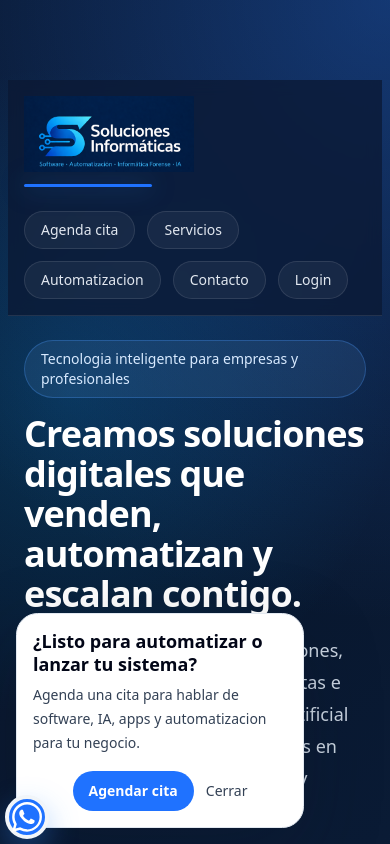
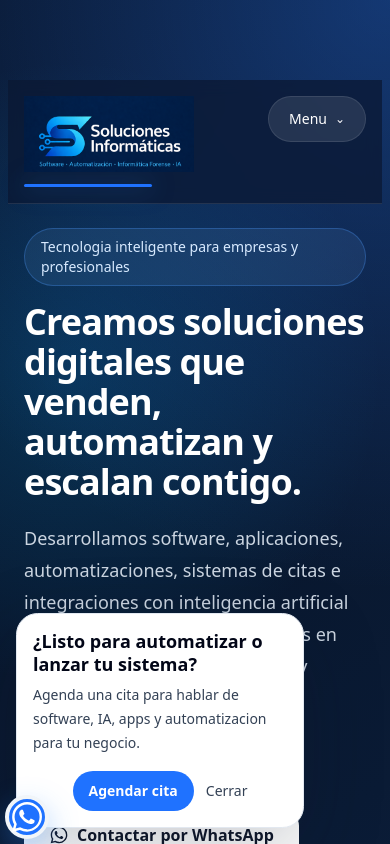
Before and after one commit to solucionesinformaticas169/soluciones-informaticas, a Next.js app: page / in a window 390 px wide. Shown: the top 844 px of the page. Built offline with nearby package versions, Linux system fonts and the light colour scheme.

Commit message:
Add collapsible mobile navigation

```diff
--- a/app/page.tsx
+++ b/app/page.tsx
@@ -19,7 +19,7 @@ export default function HomePage() {
       <section className="hero-shell">
         <div className="section pb-10 pt-6">
           <header className="-mx-4 mb-6 border-b border-white/10 bg-[#0b1833]/75 px-4 py-4 backdrop-blur sm:-mx-6 sm:px-6 lg:-mx-10 lg:px-10">
-            <div className="flex flex-wrap items-center justify-between gap-6">
+            <div className="flex items-start justify-between gap-6">
               <div className="flex flex-col gap-3">
                 <div className="group relative transition duration-500 hover:-translate-y-1 hover:scale-[1.03]">
                   <div className="pointer-events-none absolute inset-0 rounded-[1.25rem] bg-[radial-gradient(circle_at_center,_rgba(49,141,255,0.3),_transparent_68%)] opacity-0 blur-xl transition duration-500 group-hover:opacity-100" />
@@ -29,7 +29,32 @@ export default function HomePage() {
                 </div>
                 <span className="h-[3px] w-32 rounded-full bg-brand-500 shadow-[0_0_24px_rgba(49,141,255,0.55)]" />
               </div>
-              <nav className="flex flex-wrap gap-3 text-sm text-slate-200">
+
+              <details className="group md:hidden">
+                <summary className="flex cursor-pointer list-none items-center gap-2 rounded-full border border-white/10 bg-white/10 px-5 py-3 text-sm font-medium text-white transition hover:border-brand-300/40 hover:bg-white/15">
+                  <span>Menu</span>
+                  <span className="text-xs transition group-open:rotate-180">⌄</span>
+                </summary>
+                <nav className="absolute right-4 z-20 mt-3 grid min-w-[210px] gap-2 rounded-[1.5rem] border border-white/10 bg-[#10213f]/95 p-3 shadow-[0_24px_60px_rgba(3,10,23,0.42)] backdrop-blur">
+                  <Link href="/agendar" className="nav-chip justify-center">
+                    Agenda cita
+                  </Link>
+                  <a href="#servicios" className="nav-chip justify-center">
+                    Servicios
+                  </a>
+                  <a href="#automatizacion" className="nav-chip justify-center">
+                    Automatizacion
+                  </a>
+                  <a href="#contacto" className="nav-chip justify-center">
+                    Contacto
+                  </a>
+                  <Link href="/admin/login" className="nav-chip justify-center">
+                    Login
+                  </Link>
+                </nav>
+              </details>
+
+              <nav className="hidden flex-wrap gap-3 text-sm text-slate-200 md:flex">
                 <Link href="/agendar" className="nav-chip">
                   Agenda cita
                 </Link>
```
